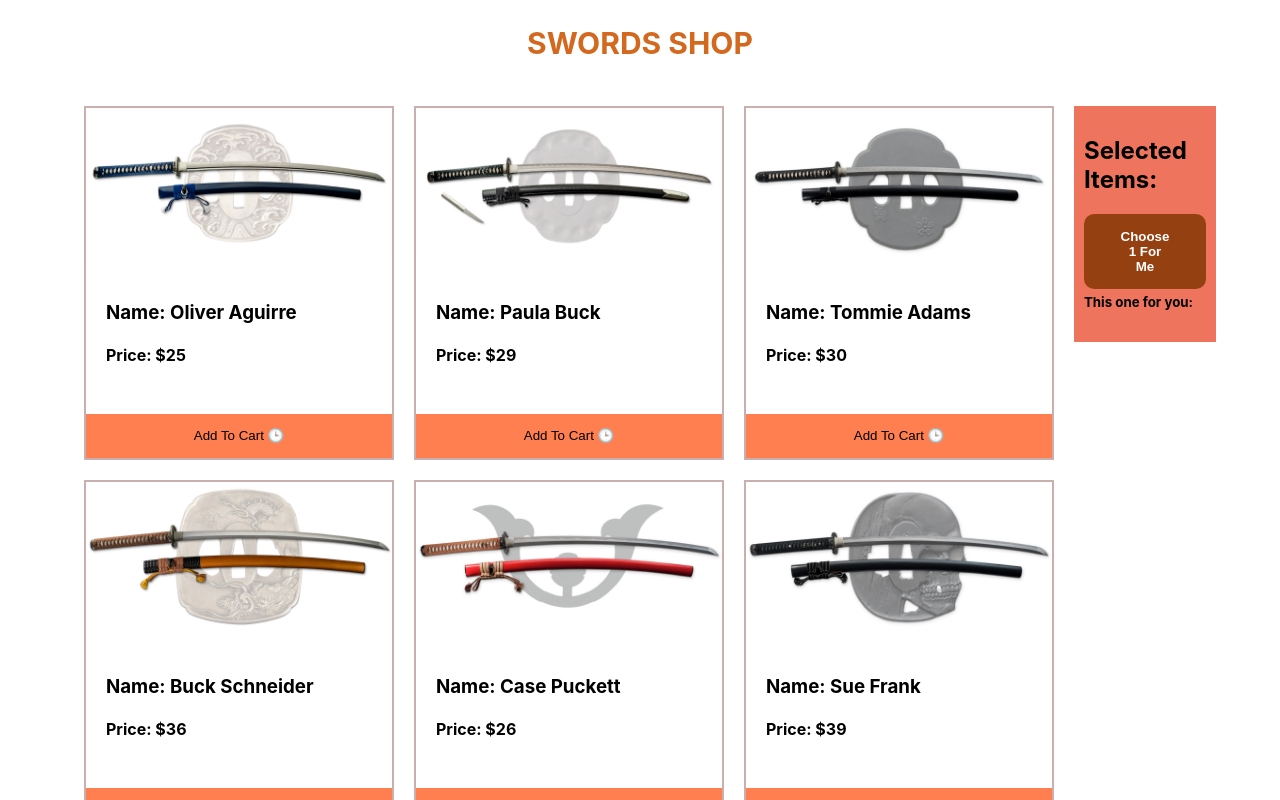
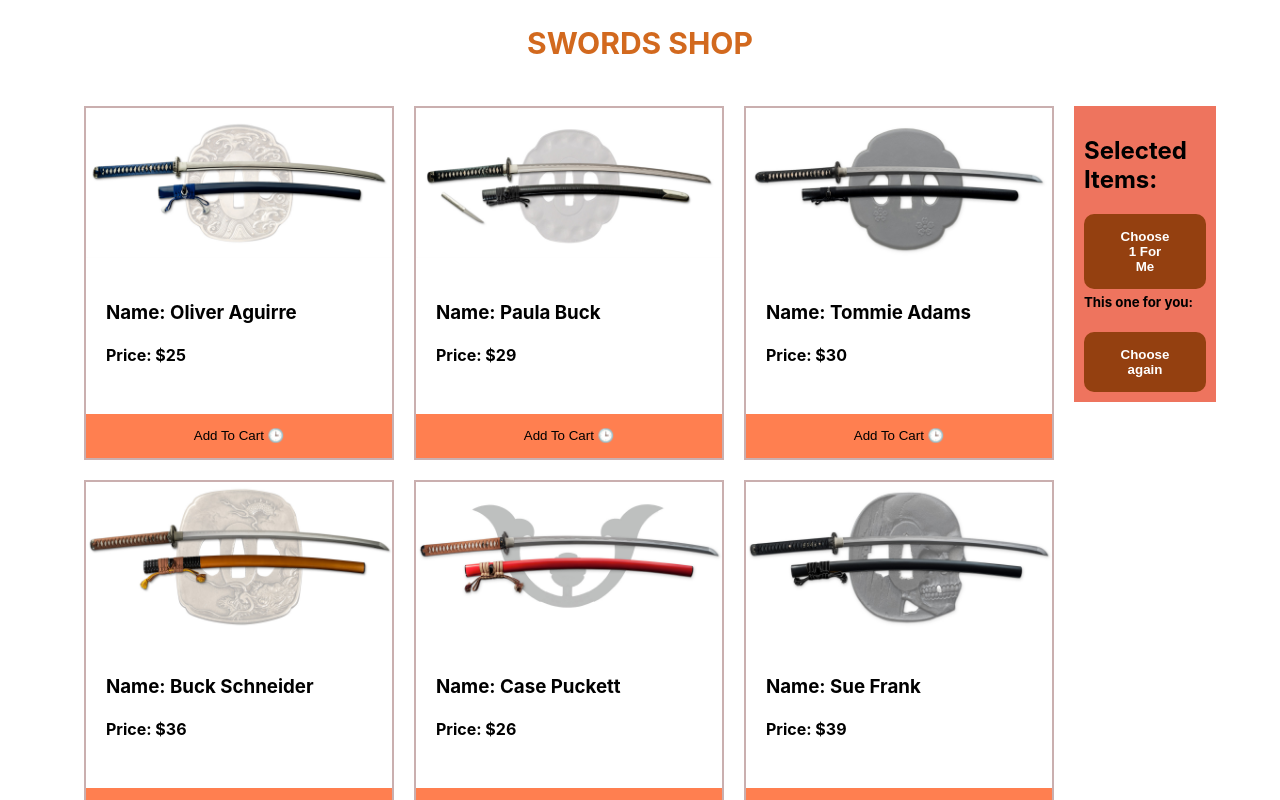
Before and after one commit to ZeroBug404/lucky-one-basic-react-website, a React (Create React App) app: page / in a window 1280 px wide. Shown: the top 800 px of the page. Built offline with nearby package versions, Linux system fonts and the light colour scheme.

Commit message:
Remove and choose again done

```diff
--- a/src/components/Cart/Cart.css
+++ b/src/components/Cart/Cart.css
@@ -21,3 +21,11 @@
 .cart-info h5{
     margin-top: 5px;
 }
+.choose-agian-btn{
+    padding: 15px 35px;
+    background-color: rgb(148, 64, 16);
+    color: white;
+    font-weight: bold;
+    border: none;
+    border-radius: 10px;
+}
--- a/src/components/Cart/Cart.js
+++ b/src/components/Cart/Cart.js
@@ -2,11 +2,11 @@ import React from 'react';
 import './Cart.css'
 
 const Cart = (props) => {
-    const {cart} = props;
+    const {cart, handleChooseOne, random, removeAll} = props;
     // console.log(cart);
-    const {handleChooseOne} = props;
-    const {random} = props;
-    // console.log(random);
+
+
+
 
     return (
         <div className='cart-info'>
@@ -17,6 +17,8 @@ const Cart = (props) => {
 
             <button onClick={handleChooseOne} className='choose-btn'>Choose 1 For Me</button>
             <h5>This one for you: {random}</h5>
+
+            <button onClick={removeAll} className='choose-agian-btn'>Choose again</button>
         </div>
     );
 };
--- a/src/components/Shop/Shop.js
+++ b/src/components/Shop/Shop.js
@@ -1,3 +1,4 @@
+/* eslint-disable no-unused-vars */
 import React, { useEffect, useState } from "react";
 import Cart from "../Cart/Cart";
 import Products from "../Products/Products";
@@ -8,6 +9,7 @@ const Shop = () => {
     const [products, setProducts] = useState([]);
     const [cart, setCart] = useState([])
     const [random, setRandom] = useState([])
+    const [rmvCart, setRmvCart] = useState([])
 
     useEffect( () => {
         fetch('products.json')
@@ -28,6 +30,12 @@ const Shop = () => {
         setRandom(choosenOne);
     }
 
+    const removeAll = () => {
+        // console.log(cart);
+        cart.splice(0, cart.length);
+        setRmvCart(cart)
+    };
+
   return (
     <div className="shop-container">
         <div className="shop">
@@ -45,6 +53,7 @@ const Shop = () => {
                     <Cart
                     cart={cart}
                     random={random}
+                    removeAll={removeAll}
                     handleChooseOne={handleChooseOne}
                     ></Cart>
                 </div>
```
